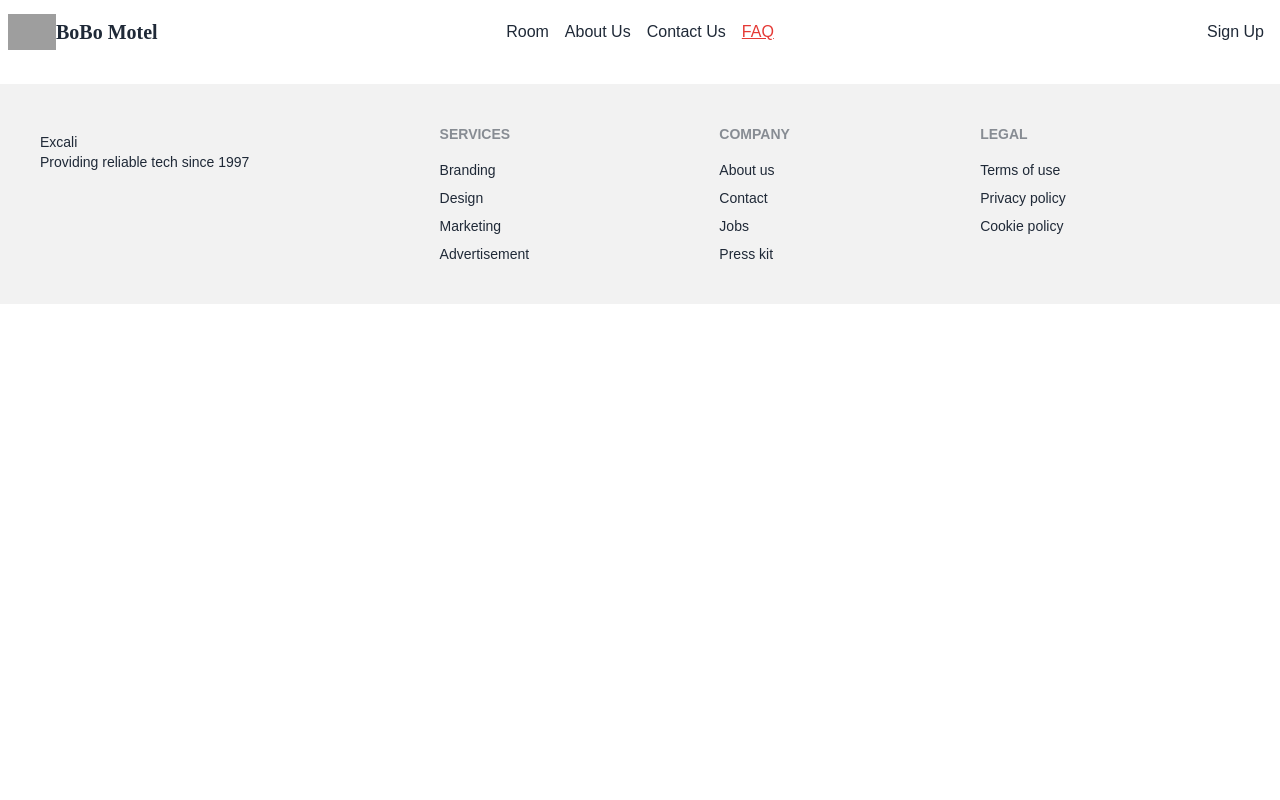
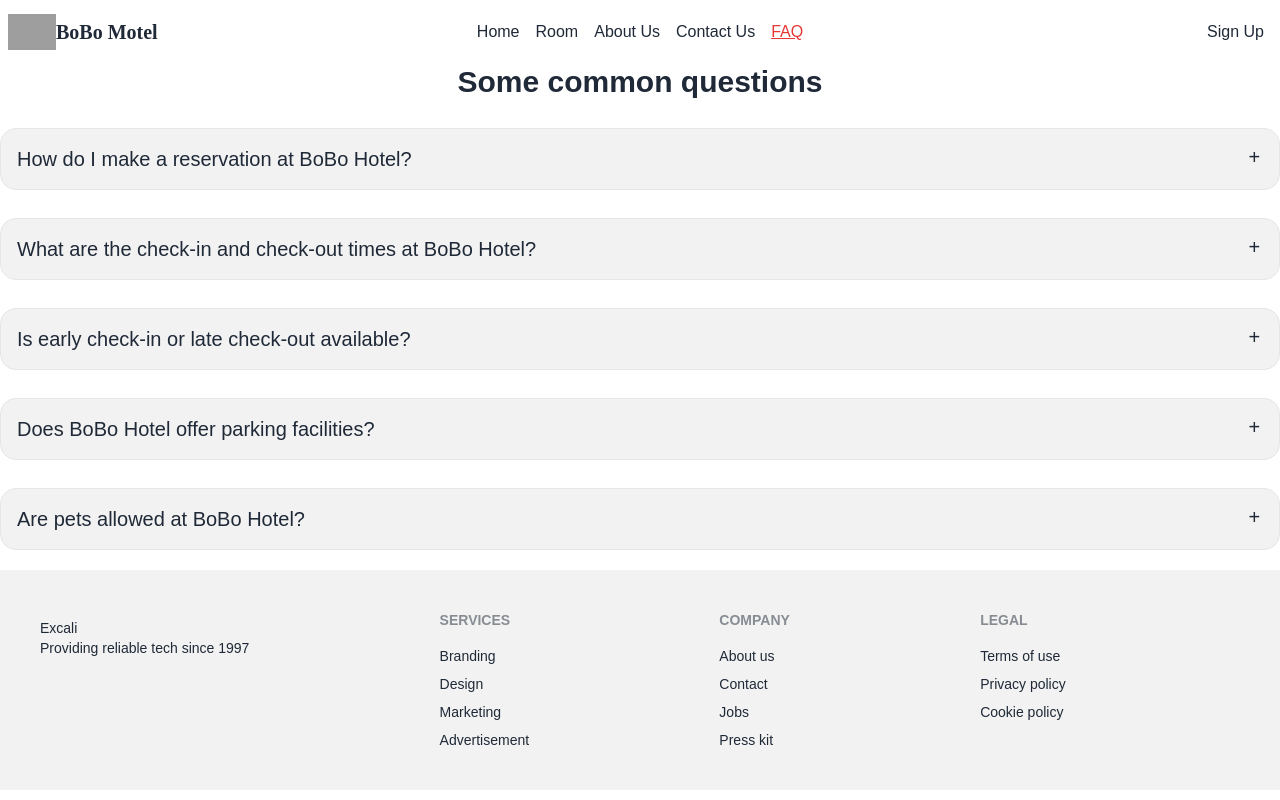
Before and after one commit to Towhidul123/hotel-client, a React (Vite) app: page /faq in a window 1280 px wide. Built offline with nearby package versions, Linux system fonts and the light colour scheme; no server answers; grey boxes are pictures that could not be loaded; a web font is replaced by a local one.

Commit message:
added faq page

```diff
--- a/src/pages/FAQ/FAQ.jsx
+++ b/src/pages/FAQ/FAQ.jsx
@@ -2,7 +2,53 @@ import React from 'react';
 
 const FAQ = () => {
     return (
-        <div>
+        <div className='space-y-7'>
+                    <h2 className='text-3xl font-bold text-center'>Some common questions</h2>
+            <div tabIndex={0} className="collapse collapse-plus border border-base-300 bg-base-200">
+                <div className="collapse-title text-xl font-medium">
+                How do I make a reservation at BoBo Hotel?
+                </div>
+                <div className="collapse-content">
+                    <p>You can make a reservation by visiting our website at [insert website URL], or by calling our reservation line at [insert reservation phone number]. You can also email us at [insert reservation email].</p>
+                </div>
+            </div>
+
+            <div tabIndex={0} className="collapse collapse-plus border border-base-300 bg-base-200">
+                <div className="collapse-title text-xl font-medium">
+                What are the check-in and check-out times at BoBo Hotel?
+                </div>
+                <div className="collapse-content">
+                    <p>Check-in time is at 3:00 PM, and check-out time is at 11:00 AM.</p>
+                </div>
+            </div>
+
+            <div tabIndex={0} className="collapse collapse-plus border border-base-300 bg-base-200">
+                <div className="collapse-title text-xl font-medium">
+                Is early check-in or late check-out available?
+                </div>
+                <div className="collapse-content">
+                    <p>Early check-in and late check-out requests are subject to availability and may incur an additional fee. Please contact the front desk for more information.</p>
+                </div>
+            </div>
+
+            <div tabIndex={0} className="collapse collapse-plus border border-base-300 bg-base-200">
+                <div className="collapse-title text-xl font-medium">
+                Does BoBo Hotel offer parking facilities?
+                </div>
+                <div className="collapse-content">
+                    <p>Yes, we have on-site parking available for guests. Please inquire about parking rates and availability at the front desk.</p>
+                </div>
+            </div>
+
+            <div tabIndex={0} className="collapse collapse-plus border border-base-300 bg-base-200">
+                <div className="collapse-title text-xl font-medium">
+                Are pets allowed at BoBo Hotel?
+                </div>
+                <div className="collapse-content">
+                    <p>We apologize, but BoBo Hotel is not pet-friendly.</p>
+                </div>
+            </div>
+
 
         </div>
     );
--- a/src/pages/Shared/NavBar/NavBar.jsx
+++ b/src/pages/Shared/NavBar/NavBar.jsx
@@ -18,6 +18,12 @@ const NavBar = ({ toggleTheme }) => {
 
 
     {/* <button className="hover:bg-blue-gray-600 px-2 rounded-lg " onClick={toggleTheme}> Dark/light  </button> */}
+
+    <li className="px-2"><NavLink className={({ isActive, isPending }) =>
+      isPending ? "pending" : isActive ? "text-red-600 underline" : ""
+    } to='/'>Home</NavLink></li>
+
+
 
     <li className="px-2"><NavLink className={({ isActive, isPending }) =>
       isPending ? "pending" : isActive ? "text-red-600 underline" : ""
```
